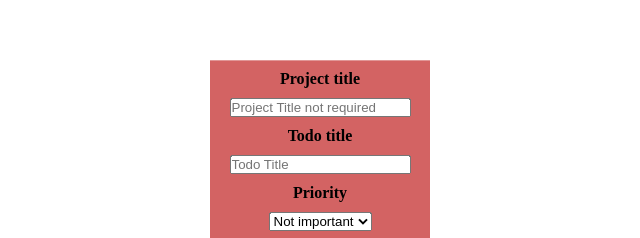
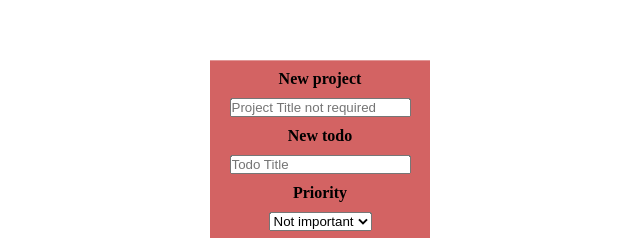
Before and after one commit to aleksandar-code/todoList, a website built with webpack: page src/index.html in a window 1280 px wide. Both pictures are taken after a click on the button "Create Todo/Project". Shown: the part 162-400 px from the top of the page, 320-960 px from the left. Built offline with nearby package versions, Linux system fonts and the light colour scheme.

Commit message:
Change labels

```diff
--- a/src/index.html
+++ b/src/index.html
@@ -13,14 +13,14 @@
         <div id="more-info">&#9432;</div>
       </header>
       <form id="creation-form" action="" method="post">
-        <label for="project-title">Project title</label>
+        <label for="project-title">New project</label>
         <input
           type="text"
           id="project-title"
           name="project-title"
           placeholder="Project Title not required"
         />
-        <label for="title">Todo title</label>
+        <label for="title">New todo</label>
         <input
           type="text"
           id="title"
```
Also changed, not shown: dist/index.html.
